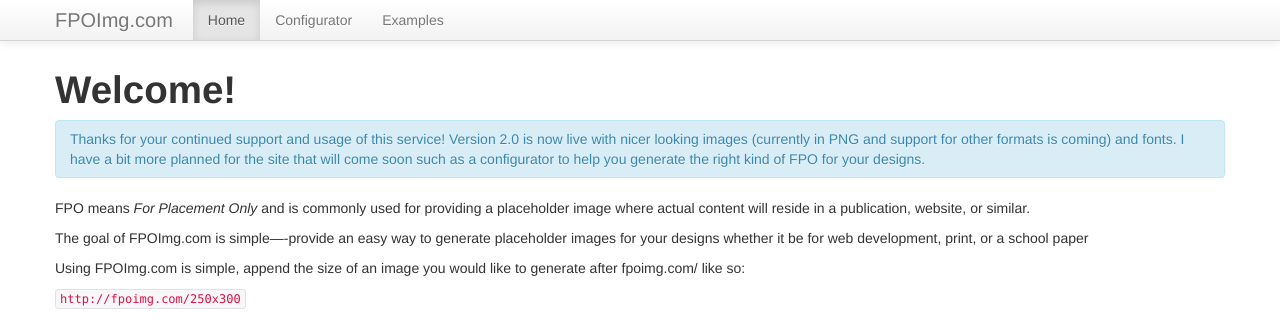
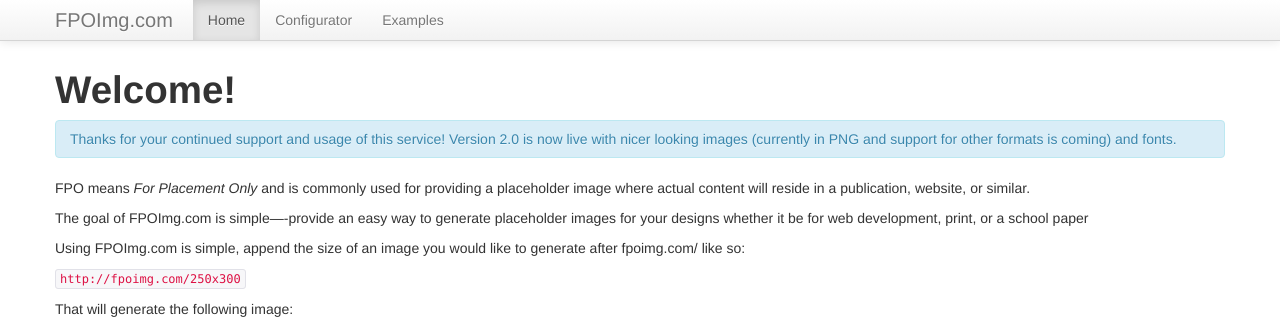
Before and after one commit to kylehayes/fpoimg, a Flask app: page / in a window 1280 px wide. Shown: the top 322 px of the page. Run offline with Flask 2, Linux system fonts and the light colour scheme; some libraries are stand-ins or nearby versions.

Commit message:
Removed pending configurator update from the hompage since it is now live.

```diff
--- a/templates/home.html
+++ b/templates/home.html
@@ -5,7 +5,7 @@
 {% block content %}
 <h1>Welcome!</h1>
 <div class="alert alert-info">
-Thanks for your continued support and usage of this service! Version 2.0 is now live with nicer looking images (currently in PNG and support for other formats is coming) and fonts. I have a bit more planned for the site that will come soon such as a configurator to help you generate the right kind of FPO for your designs.
+Thanks for your continued support and usage of this service! Version 2.0 is now live with nicer looking images (currently in PNG and support for other formats is coming) and fonts.
 </div>
 <p>FPO means <em>For Placement Only</em> and is commonly used for providing a placeholder image where actual content will reside in a publication, website, or similar.</p>
 
```
